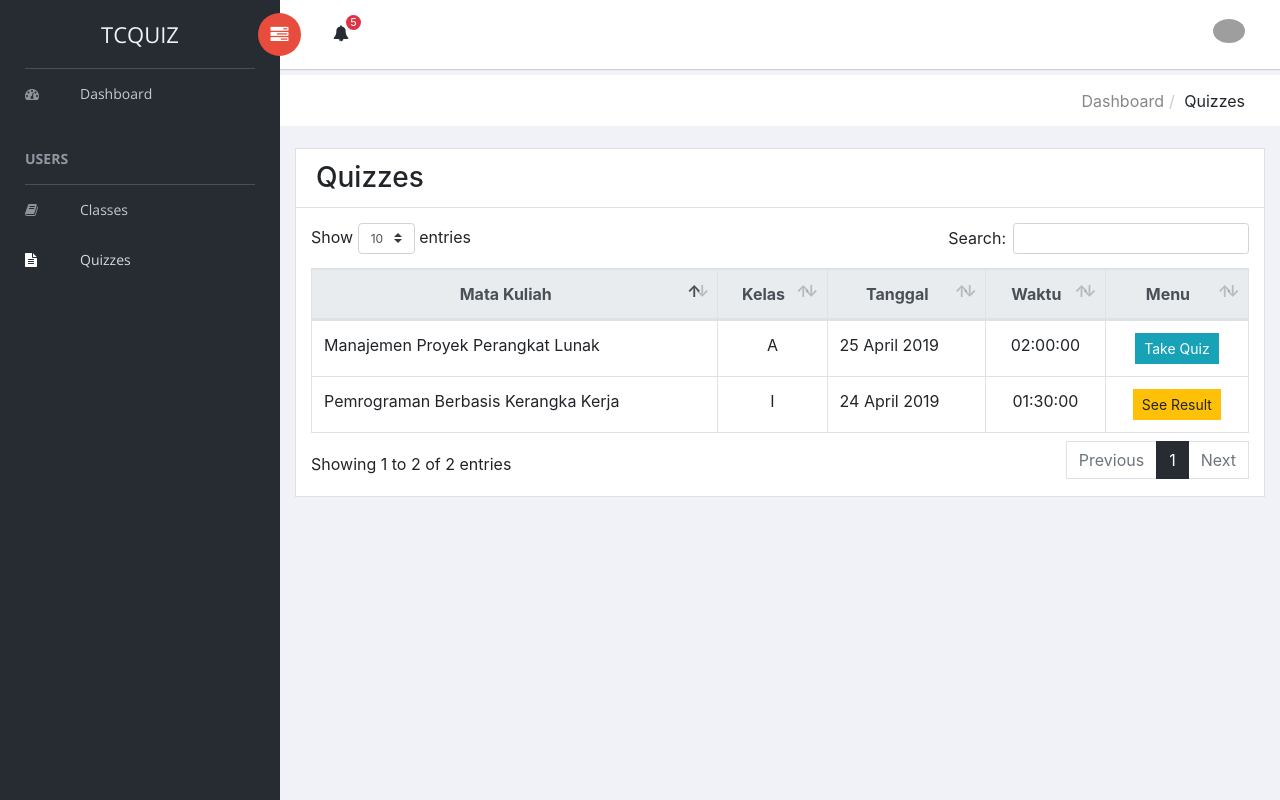
After one commit to dnirmalasari18/tcquiz, a Laravel app: page /mahasiswa/quizzes in a window 1280 px wide. The commit adds this page. Run offline with Laravel 8, Linux system fonts and the light colour scheme; some libraries are stand-ins or nearby versions; grey boxes are pictures that could not be loaded.

Commit message:
add view list of quiz for mhs

```diff
--- a/resources/views/layouts/mahasiswa.blade.php
+++ b/resources/views/layouts/mahasiswa.blade.php
@@ -57,16 +57,10 @@
                     <li class="@yield('classes')">
                         <a href="/admin/classes"> <i class="menu-icon fa fa-book"></i>Classes </a>
                     </li>
+                    <li class="@yield('quiz')">
+                        <a href="/admin/quizzes"> <i class="menu-icon fa fa-file-text"></i>Quizzes </a>
+                    </li>
 
-                    <h3 class="menu-title">Quizzes</h3><!-- /.menu-title -->
-
-                    <li class="menu-item-has-children @yield('quiz') dropdown">
-                        <a href="#" class="dropdown-toggle" data-toggle="dropdown" aria-haspopup="true" aria-expanded="false"> <i class="menu-icon fa fa-file-text"></i>Quiz</a>
-                        <ul class="sub-menu children dropdown-menu">
-                            <li><i class="menu-icon fa fa-pencil"></i><a href="/admin/create-quiz">Take a Quiz</a></li>
-                            <li><i class="menu-icon fa fa-list-ul"></i><a href="/admin/quiz-list">Results</a></li>
-                        </ul>
-                    </li>
                 </ul>
             </div><!-- /.navbar-collapse -->
         </nav>
--- /dev/null
+++ b/resources/views/mahasiswa/quizzes.blade.php
@@ -0,0 +1,113 @@
+@extends('layouts.mahasiswa')
+
+@section('quiz', 'active')
+
+@section('breadcrumbs')
+<li><a href="#">Dashboard</a></li>
+<li class="active">Quizzes</li>
+@endsection
+
+@section('content')
+<div class="animated fadeIn">
+    <div class="row">
+        <div class="col-md-12">
+            <div class="card">
+                <div class="card-header bg-white">
+                    <div class="row">
+                        <div class="col">
+                            <h3 class="m-0">Quizzes</h3>
+                        </div>
+                        <div class="col ">
+                        </div>
+                    </div>
+                </div>
+                <div class="card-body">
+                    <table id="bootstrap-data-table" class="table table-bordered">
+                        <thead class="thead-light" align="center">
+                            <tr>
+                                <th>Mata Kuliah</th>
+                                <th>Kelas</th>
+                                <th>Tanggal</th>
+                                <th>Waktu</th>
+                                <th>Menu</th>
+                            </tr>
+                        </thead>
+                        <tbody>
+                            <tr >
+                                <td>Manajemen Proyek Perangkat Lunak</td>
+                                <td align="center">A</td>
+                                <td>25 April 2019</td>
+                                <td align="center">02:00:00</td>
+                                <td align="center">
+                                    <button type="button" class="btn btn-info btn-sm" data-toggle="modal" data-target="#mediumModal">Take Quiz
+                                    </button>
+                                </td>
+                            </tr>
+                            <tr >
+                                <td>Pemrograman Berbasis Kerangka Kerja</td>
+                                <td align="center">I</td>
+                                <td>24 April 2019</td>
+                                <td align="center">01:30:00</td>
+                                <td align="center">
+                                    <button type="button" class="btn btn-warning btn-sm" data-toggle="modal" data-target="#mediumModal">See Result
+                                    </button>
+                                </td>
+                            </tr>
+                        </tbody>
+                    </table>
+                </div>
+            </div>
+        </div>
+    </div>
+</div><!-- .animated -->
+<div class="modal fade" id="mediumModal" tabindex="-1" role="dialog" aria-labelledby="mediumModalLabel" aria-hidden="true">
+    <div class="modal-dialog modal-lg" role="document">
+        <div class="modal-content">
+            <div class="modal-header">
+                <h5 class="modal-title" id="mediumModalLabel">Class Detail</h5>
+                <button type="button" class="close" data-dismiss="modal" aria-label="Close">
+                    <span aria-hidden="true">&times;</span>
+                </button>
+            </div>
+            <div class="modal-body">
+                <table class="table">
+                    <tbody >
+                        <tr>
+                            <td>Mata Kuliah</td>
+                            <td>: Manajemen Proyek Perangkat Lunak</td>
+                        </tr>
+                        <tr>
+                            <td>Kelas</td>
+                            <td>: A</td>
+                        </tr>
+                        <tr>
+                            <td>SKS</td>
+                            <td>: 3</td>
+                        </tr>
+                        <tr>
+                            <td>Semester</td>
+                            <td>: 6</td>
+                        </tr>
+                        <tr>
+                            <td>Dosen Pengajar</td>
+                            <td>: Dwi Sunaryono, S. Kom., M. Kom</td>
+                        </tr>
+                        <tr>
+                            <td>Jumlah Mahasiswa</td>
+                            <td>: 34</td>
+                        </tr>
+                        <tr>
+                            <td>Ruangan</td>
+                            <td>: IF-105A</td>
+                        </tr>
+                        <tr>
+                            <td>Jadwal</td>
+                            <td>: Senin | 13.00 - 15.30</td>
+                        </tr>
+                    </tbody>
+                </table>
+            </div>
+        </div>
+    </div>
+</div>
+@endsection
--- a/routes/web.php
+++ b/routes/web.php
@@ -49,6 +49,10 @@ Route::get('/mahasiswa/classes', function () {
     return view('mahasiswa.classes');
 });
 
+Route::get('/mahasiswa/quizzes', function () {
+    return view('mahasiswa.quizzes');
+});
+
 
 
 Route::post('login', 'Auth\LoginController@login');
```
